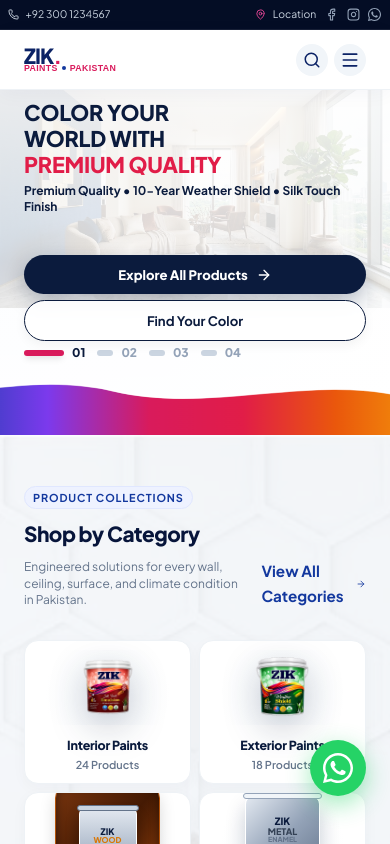
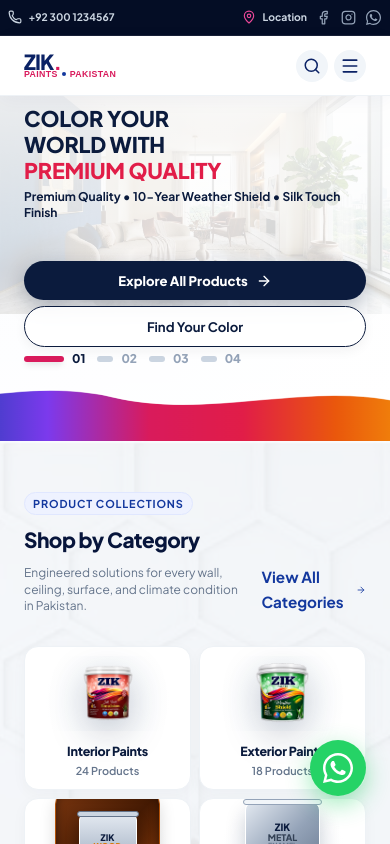
Before and after one commit to muhammad-hamzadev/paint_demo, a React (Vite) app: page / in a window 390 px wide. Shown: the top 844 px of the page. Built offline with nearby package versions, Linux system fonts and the light colour scheme.

Commit message:
Enlarge topbar notification text size and icon sizing for clear readability

```diff
--- a/src/App.css
+++ b/src/App.css
@@ -2522,8 +2522,8 @@
 
   /* Topbar & Header - Strictly 1 Single Horizontal Line */
   .top-bar {
-    padding: 0.15rem 0 !important;
-    height: 30px !important;
+    padding: 0.25rem 0 !important;
+    height: 36px !important;
     display: flex !important;
     align-items: center !important;
   }
@@ -2534,9 +2534,9 @@
     justify-content: space-between !important;
     align-items: center !important;
     white-space: nowrap !important;
-    gap: 0.5rem !important;
+    gap: 0.75rem !important;
     padding: 0 0.5rem !important;
-    font-size: 0.65rem !important;
+    font-size: 0.78rem !important;
     overflow: hidden !important;
   }
 
--- a/src/components/Navbar.jsx
+++ b/src/components/Navbar.jsx
@@ -47,28 +47,28 @@
       {/* Top Notification / Contact Bar - Strictly 1 Single Inline Row */}
       <div className="top-bar">
         <div className="container top-bar-inner" style={{ display: 'flex', flexDirection: 'row', flexWrap: 'nowrap', alignItems: 'center', justifyContent: 'space-between', whiteSpace: 'nowrap', overflow: 'hidden' }}>
-          <div className="top-bar-left" style={{ display: 'flex', flexDirection: 'row', flexWrap: 'nowrap', alignItems: 'center', gap: '0.6rem', whiteSpace: 'nowrap' }}>
-            <span className="top-bar-item top-bar-slogan" style={{ color: '#F1F5F9', fontWeight: 600, fontSize: '0.72rem' }}>
+          <div className="top-bar-left" style={{ display: 'flex', flexDirection: 'row', flexWrap: 'nowrap', alignItems: 'center', gap: '0.85rem', whiteSpace: 'nowrap' }}>
+            <span className="top-bar-item top-bar-slogan" style={{ color: '#F1F5F9', fontWeight: 700, fontSize: '0.88rem' }}>
               High Quality Paints for Beautiful Spaces
             </span>
-            <a href="tel:+923001234567" className="top-bar-item" style={{ fontSize: '0.72rem', whiteSpace: 'nowrap' }}>
-              <Phone size={11} /> +92 300 1234567
+            <a href="tel:+923001234567" className="top-bar-item" style={{ fontSize: '0.88rem', fontWeight: 700, whiteSpace: 'nowrap' }}>
+              <Phone size={14} /> +92 300 1234567
             </a>
           </div>
 
-          <div className="top-bar-right" style={{ display: 'flex', flexDirection: 'row', flexWrap: 'nowrap', alignItems: 'center', gap: '0.6rem', whiteSpace: 'nowrap' }}>
+          <div className="top-bar-right" style={{ display: 'flex', flexDirection: 'row', flexWrap: 'nowrap', alignItems: 'center', gap: '0.85rem', whiteSpace: 'nowrap' }}>
             <button
               onClick={onOpenDealerModal}
               className="top-bar-item"
-              style={{ background: 'none', border: 'none', cursor: 'pointer', fontSize: '0.72rem', whiteSpace: 'nowrap' }}
+              style={{ background: 'none', border: 'none', cursor: 'pointer', fontSize: '0.88rem', fontWeight: 700, whiteSpace: 'nowrap' }}
             >
-              <MapPin size={11} color="#EC4899" /> Location
+              <MapPin size={14} color="#EC4899" /> Location
             </button>
 
-            <div className="top-bar-socials" style={{ display: 'flex', flexDirection: 'row', flexWrap: 'nowrap', gap: '0.4rem', alignItems: 'center' }}>
-              <a href="#" className="top-bar-social-btn" aria-label="Facebook"><FacebookIcon size={13} /></a>
-              <a href="#" className="top-bar-social-btn" aria-label="Instagram"><InstagramIcon size={13} /></a>
-              <a href="https://wa.me/923001234567" target="_blank" rel="noreferrer" className="top-bar-social-btn" aria-label="WhatsApp"><WhatsappIcon size={13} /></a>
+            <div className="top-bar-socials" style={{ display: 'flex', flexDirection: 'row', flexWrap: 'nowrap', gap: '0.5rem', alignItems: 'center' }}>
+              <a href="#" className="top-bar-social-btn" aria-label="Facebook"><FacebookIcon size={15} /></a>
+              <a href="#" className="top-bar-social-btn" aria-label="Instagram"><InstagramIcon size={15} /></a>
+              <a href="https://wa.me/923001234567" target="_blank" rel="noreferrer" className="top-bar-social-btn" aria-label="WhatsApp"><WhatsappIcon size={15} /></a>
             </div>
           </div>
         </div>
```
